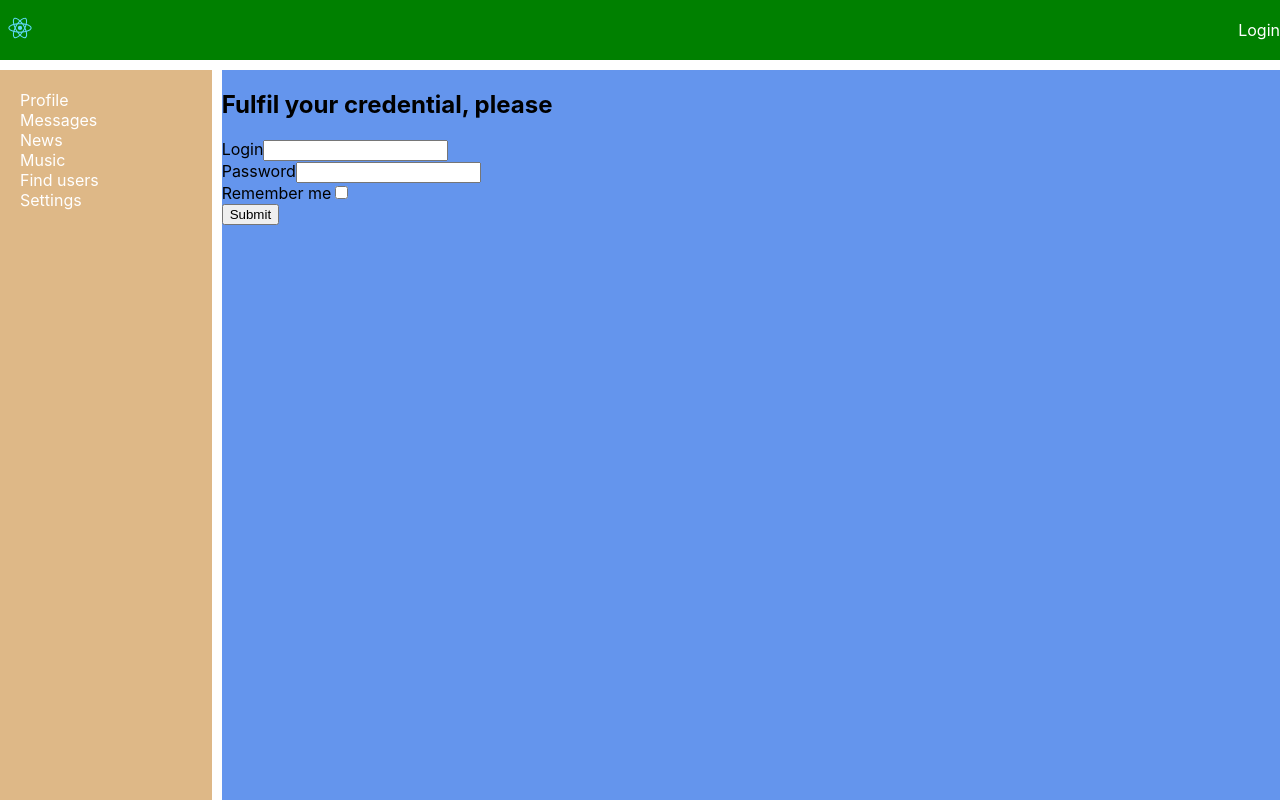
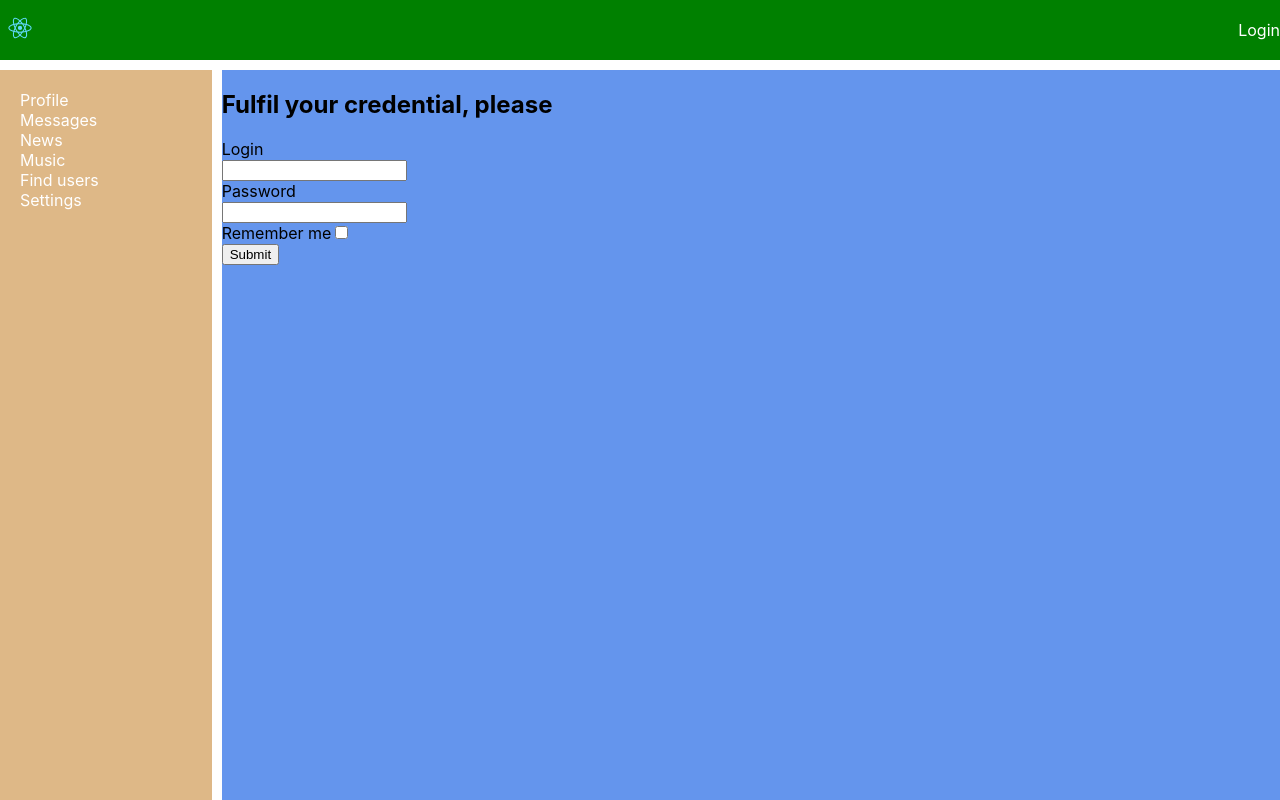
Before and after one commit to 42-alex/react-sn, a React (Create React App) app: page /login in a window 1280 px wide. Built offline with nearby package versions, Linux system fonts and the light colour scheme; no server answers.

Commit message:
Add validation for LoginForm.

```diff
--- a/src/components/Login/LoginForm.jsx
+++ b/src/components/Login/LoginForm.jsx
@@ -1,16 +1,31 @@
 import { Field, reduxForm } from 'redux-form';
+import ValidatedInput from '../common/ValidatedInput/ValidatedInput';
+import { required, maxLength25 } from '../../utils/validators';
 
 const LoginForm = (props) => {
   return (
     <form onSubmit={ props.handleSubmit }>
       <div>
         <label htmlFor="loginField">Login</label>
-        <Field name="login" id="loginField" type="text" component="input" />
+        <Field
+          element="input"
+          name="login"
+          id="loginField"
+          type="text"
+          component={ ValidatedInput }
+          validate={[ required, maxLength25 ]}
+        />
       </div>
       <div>
         <label htmlFor="passwordField">Password</label>
-        <Field name="password" id="passwordField" type="password" component="input" />
-
+        <Field
+          element="input"
+          name="password"
+          id="passwordField"
+          type="password"
+          component={ ValidatedInput }
+          validate={[ required, maxLength25 ]}
+        />
       </div>
       <div>
         <label htmlFor="rememberMeField">Remember me</label>
--- a/src/utils/validators.js
+++ b/src/utils/validators.js
@@ -3,6 +3,7 @@ const maxLengthCreator = (max) => (val) => {
 }
 
 export const maxLength10 = maxLengthCreator(10);
+export const maxLength25 = maxLengthCreator(25);
 
 export const required = (value) => {
   if (!value) {
```
